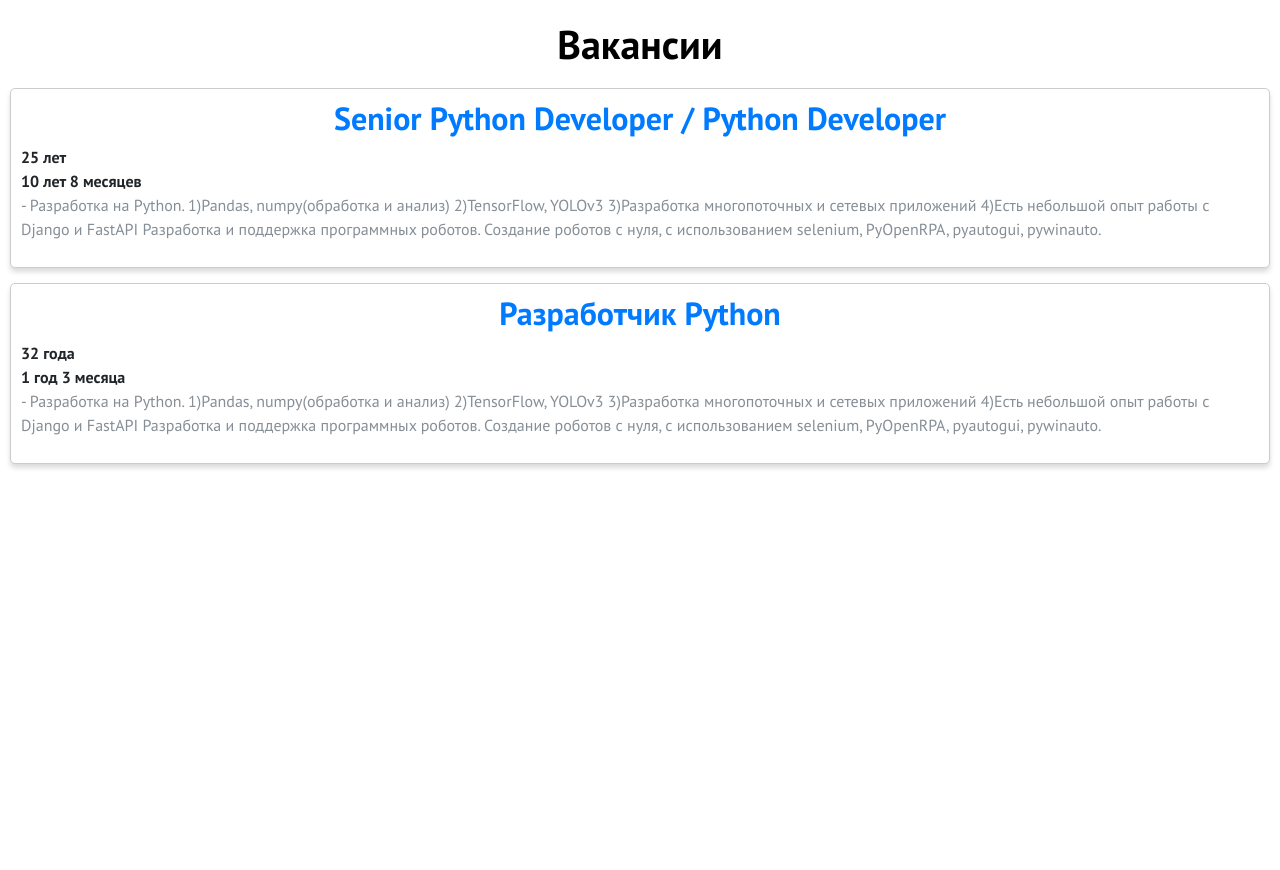
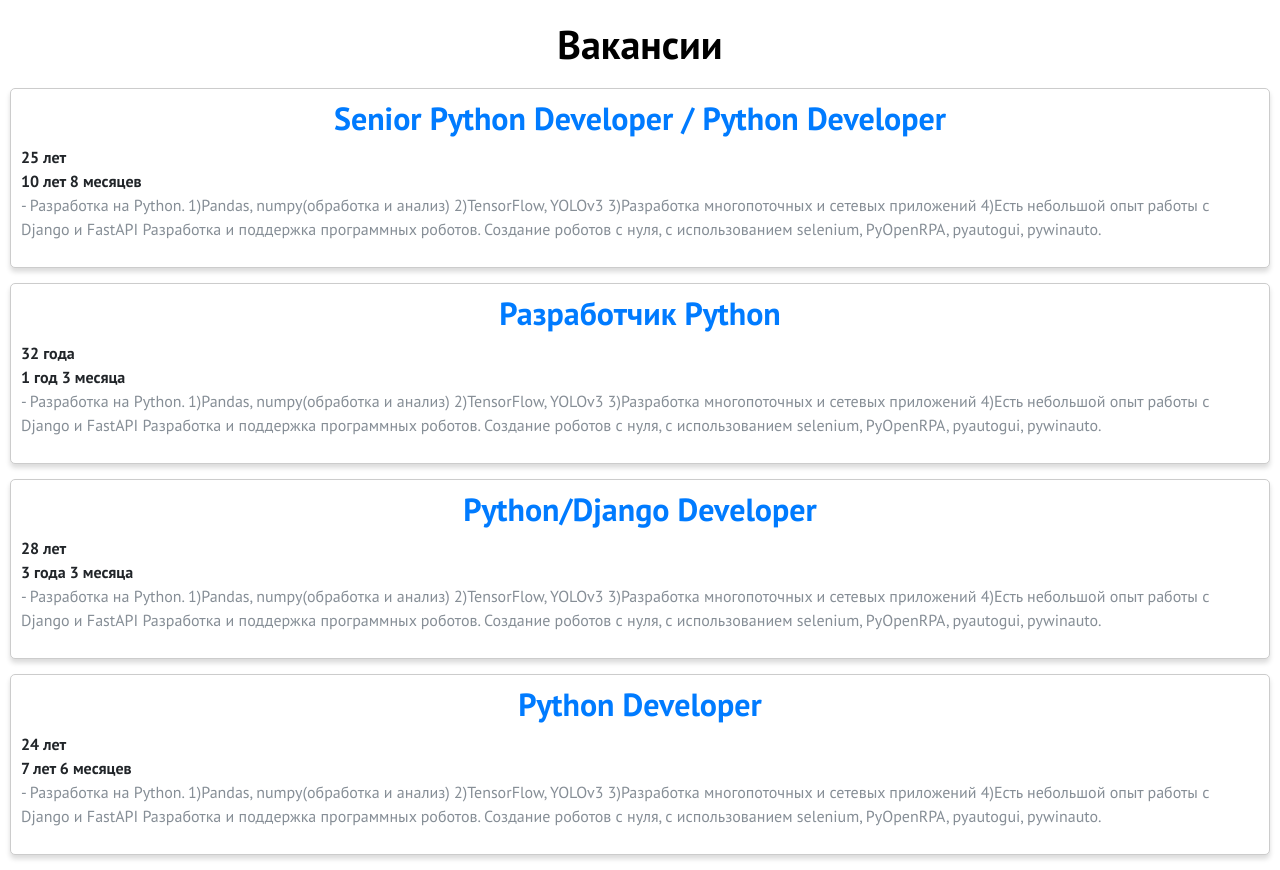
Before and after one commit to Sysadmino/work_2, a plain HTML site: page IPhone_10/Index.html in a window 1280 px wide. Before the commit the page ends 800 px from the top, so only its background shows below. Drawn offline with Linux system fonts and the light colour scheme.

Commit message:
Update Index.html

```diff
--- a/IPhone_10/Index.html
+++ b/IPhone_10/Index.html
@@ -101,6 +101,84 @@
             PyOpenRPA, pyautogui, pywinauto.
           </p>
         </div>
+        <div
+          class="card card-hover card-visited wordwrap job-link"
+          style="
+            border: 1px solid #ccc;
+            margin-bottom: 15px;
+            display: block;
+            padding: 10px;
+            margin-left: 10px;
+            margin-right: 10px;
+            box-shadow: 0 4px 5px 0 rgba(0, 0, 0, 0.14);
+            border-radius: 5px;
+            text-align: left;
+          "
+        >
+          <h2>
+            <a href="https://sysadmino.github.io/vacancy-app/2"
+              >Python/Django Developer</a
+            >
+          </h2>
+          <div class="add-top-xs">
+            <span>
+              <b>28 лет</b>
+            </span>
+          </div>
+           <div class="exper">
+            <span>
+              <b>3 года 3 месяца</b>
+            </span>
+          </div>
+          <p class="overflow text-muted add-top-sm cut-bottom">
+            - Разработка на Python.
+            1)Pandas, numpy(обработка и анализ)
+            2)TensorFlow, YOLOv3
+            3)Разработка многопоточных и сетевых приложений
+            4)Есть небольшой опыт работы с Django и FastAPI
+            Разработка и поддержка программных роботов. Создание роботов с нуля, с использованием selenium,
+            PyOpenRPA, pyautogui, pywinauto.
+          </p>
+        </div>
+           <div
+          class="card card-hover card-visited wordwrap job-link"
+          style="
+            border: 1px solid #ccc;
+            margin-bottom: 15px;
+            display: block;
+            padding: 10px;
+            margin-left: 10px;
+            margin-right: 10px;
+            box-shadow: 0 4px 5px 0 rgba(0, 0, 0, 0.14);
+            border-radius: 5px;
+            text-align: left;
+          "
+        >
+          <h2>
+             <a href="https://sysadmino.github.io/vacancy-app/4"
+              >Python Developer</a
+            >
+          </h2>
+          <div class="add-top-xs">
+            <span>
+              <b>24 лет</b>
+            </span>
+          </div>
+           <div class="exper">
+            <span>
+              <b>7 лет 6 месяцев</b>
+            </span>
+          </div>
+          <p class="overflow text-muted add-top-sm cut-bottom">
+            - Разработка на Python.
+            1)Pandas, numpy(обработка и анализ)
+            2)TensorFlow, YOLOv3
+            3)Разработка многопоточных и сетевых приложений
+            4)Есть небольшой опыт работы с Django и FastAPI
+            Разработка и поддержка программных роботов. Создание роботов с нуля, с использованием selenium,
+            PyOpenRPA, pyautogui, pywinauto.
+          </p>
+        </div>
       </div>
     </div>
   </body>
```
